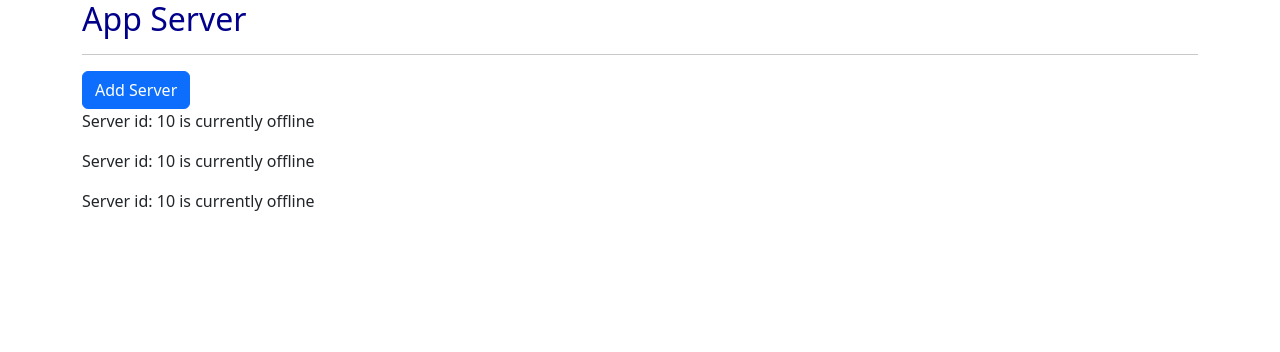
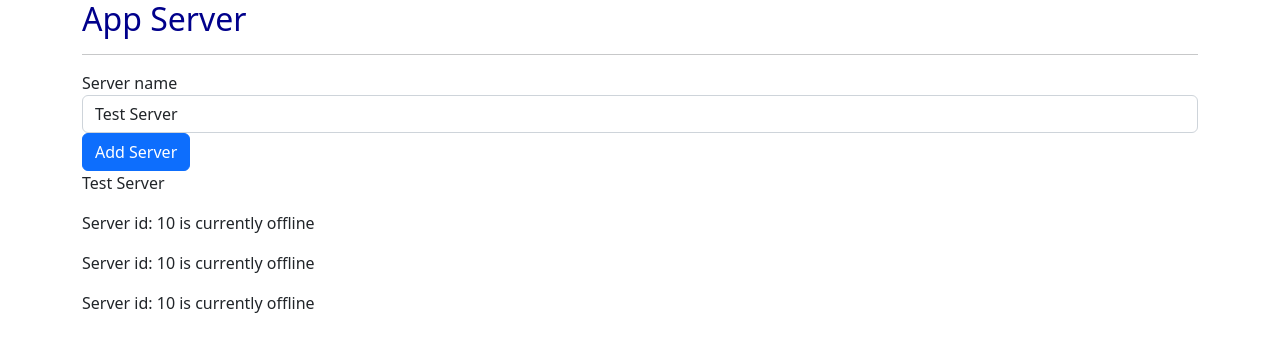
Before and after one commit to Yinon-bar/AngularCourse, an Angular app: page / in a window 1280 px wide. Shown: the top 352 px of the page. Built offline with nearby package versions, Linux system fonts and the light colour scheme.

Commit message:
clean slate

```diff
--- a/src/app/servers/servers.component.html
+++ b/src/app/servers/servers.component.html
@@ -1,4 +1,7 @@
-<button class="btn btn-primary">Add Server</button>
+<label>Server name</label>
+<input type="text" class="form-control" [(value)]="serverName" />
+<button (click)="onCreateServer()" class="btn btn-primary">Add Server</button>
+<p>{{ serverName }}</p>
 <app-server></app-server>
 <app-server></app-server>
 <app-server></app-server>
--- a/src/app/servers/servers.component.ts
+++ b/src/app/servers/servers.component.ts
@@ -7,4 +7,13 @@ import { Component } from '@angular/core';
 })
 export class ServersComponent {
   public allowNewServer = false;
+  public serverName: any = 'Test Server';
+
+  public onCreateServer() {
+    alert('Server created');
+  }
+
+  public onUpdateServerName(e: any) {
+    this.serverName = <HTMLInputElement>e.target.value;
+  }
 }
```
